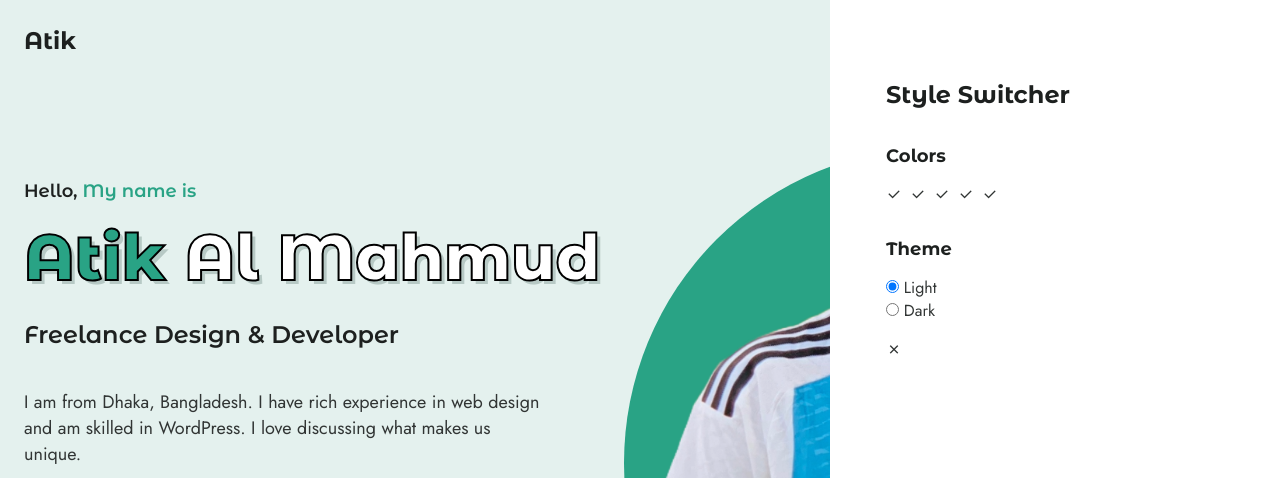
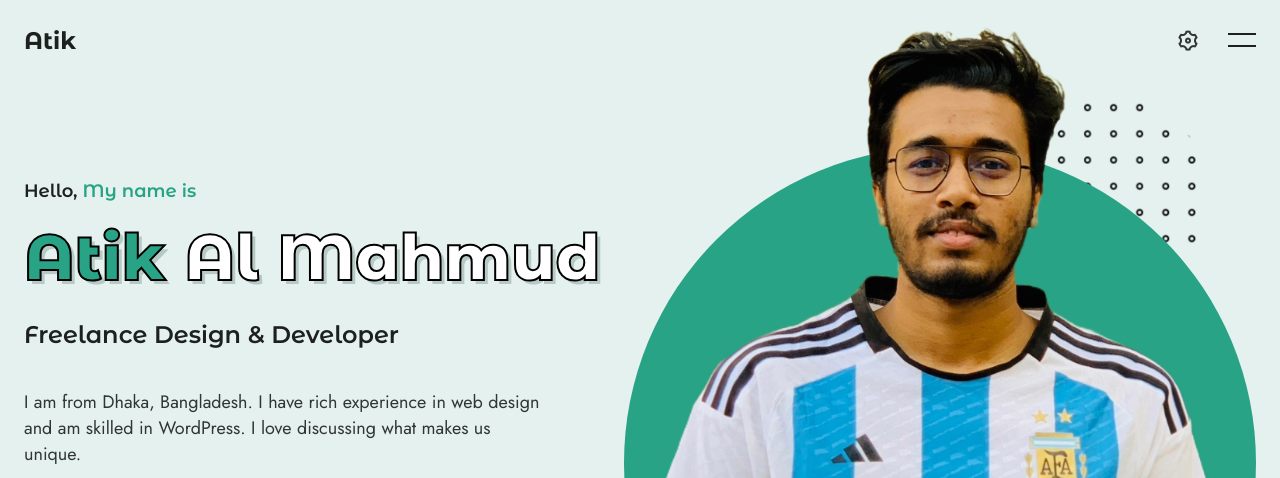
Before and after one commit to atikmahmud482/Portfolio, a plain HTML site: page index.html in a window 1280 px wide. Shown: the top 478 px of the page. Drawn offline with nearby package versions, Linux system fonts and the light colour scheme.

Commit message:
theam add

```diff
--- a/assets/css/styles.css
+++ b/assets/css/styles.css
@@ -44,6 +44,14 @@
 }
 
 /*=============== DARK THEME ===============*/
+.dark {
+  --title-color: hsl(0, 0%, 100%);
+  --text-color: hsl(0, 0%, 92%);
+  --body-color: hsl(var(--hue), 10%, 8%);
+  --container-color: hsl(var(--hue), 10%, 16%);
+  --border-color: hsl(var(--hue), 4%, 65%);
+  --shadow-color: hsla(var(--hue), 0%, 100%, 0.2);
+}
 
 /*=============== BASE ===============*/
 * {
@@ -455,12 +463,13 @@ textarea {
 .style-switcher {
   position: fixed;
   top: 0;
-  right: 0;
+  right: -100%;
   width: 450px;
   height: 100%;
   background-color: var(--container-color);
   padding: 5rem 0 0 3.5rem;
   z-index: 1000;
+  transition: right 1s var(--transition);
 }
 
 .style-switcher-title {
@@ -487,7 +496,60 @@ textarea {
   column-gap: 0.5rem;
 }
 
+.style-switcher-color {
+  width: 32px;
+  height: 32px;
+  border-radius: 50%;
+  background-color: hsl(var(--hue), 60%, 40%);
+  position: relative;
+}
+
+.style-switcher-color i {
+  position: absolute;
+  top: 50%;
+  left: 50%;
+  transform: translate(-50%, -50%);
+  color: var(--white-color);
+  font-size: 1.25rem;
+  display: none;
+}
+
+.active-color i {
+  display: block;
+}
+
+.style-switcher-themes,
+.style-switcher-theme {
+  display: flex;
+}
+
+.style-switcher-themes {
+  column-gap: 1.25rem;
+}
+
+.style-switcher-theme {
+  column-gap: 0.5rem;
+}
+
+.style-switcher-input {
+  accent-color: var(--first-color);
+}
+
+.style-switcher-label {
+  color: var(--title-color);
+}
+
+.style-switcher-close {
+  position: absolute;
+  top: 1.5rem;
+  right: 1.5em;
+  font-size: 2rem;
+  cursor: pointer;
+}
 /* Show switcher */
+.show-switcher {
+  right: 0;
+}
 
 /*=============== BREAKPOINTS ===============*/
 /* For large devices */
--- a/assets/js/main.js
+++ b/assets/js/main.js
@@ -27,11 +27,39 @@ navToggle.addEventListener("click", () => {
 /*=============== EMAIL JS ===============*/
 
 /*=============== STYLE SWITCHER ===============*/
+const styleSwitcher = document.getElementById("style-switcher"),
+  switcherToggle = document.getElementById("switcher-toggle");
+switcherClose = document.getElementById("switcher-close");
 
 /* Switcher show */
-
+switcherToggle.addEventListener("click", () => {
+  styleSwitcher.classList.add("show-switcher");
+});
 /* Switcher hidden */
+switcherClose.addEventListener("click", () => {
+  styleSwitcher.classList.remove("show-switcher");
+});
 
 /*=============== THEME COLORS ===============*/
+const colors = document.querySelectorAll(".style-switcher-color");
 
+colors.forEach((color) => {
+  color.onclick = () => {
+    const activeColor = color.style.getPropertyValue("--hue");
+
+    colors.forEach((c) => c.classList.remove("active-color"));
+    color.classList.add("active-color");
+
+    document.documentElement.style.setProperty("--hue", activeColor);
+  };
+});
 /*=============== LIGHT/DARK MODE ===============*/
+let currentTheme = "light";
+document.body.classList = currentTheme;
+
+document.querySelectorAll('input[name="body-theme"]').forEach((input) => {
+  input.addEventListener("change", () => {
+    currentTheme = input.value;
+    document.body.className = currentTheme;
+  });
+});
--- a/index.html
+++ b/index.html
@@ -61,7 +61,7 @@
         </div>
 
         <div class="nav-buttons">
-          <div class="nav-settings">
+          <div class="nav-settings" id="switcher-toggle">
             <i class="ri-settings-3-line"></i>
           </div>
 
@@ -151,7 +151,7 @@
     <!--=============== FOOTER ===============-->
 
     <!--=============== STYLE SWITCHER ===============-->
-    <div class="style-switcher">
+    <div class="style-switcher" id="style-switcher">
       <h2 class="style-switcher-title">Style Switcher</h2>
 
       <div class="style-switcher-item">
@@ -211,7 +211,7 @@
         </div>
       </div>
 
-      <div class="style-switcher-close">
+      <div class="style-switcher-close" id="switcher-close">
         <i class="ri-close-line"></i>
       </div>
     </div>
```
